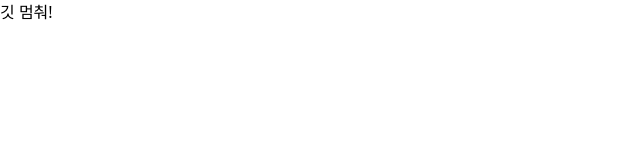
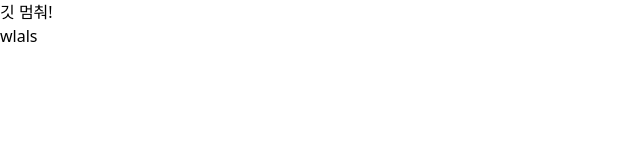
Before and after one commit to Baenaon/frontend, a Next.js app: page /ex1 in a window 1280 px wide. Shown: the top 160 px of the page, without its empty margins (0-640 px from the left). Built offline with nearby package versions, Linux system fonts and the light colour scheme.

Commit message:
Update ex1.js

```diff
--- a/pages/ex1.js
+++ b/pages/ex1.js
@@ -2,6 +2,7 @@ export default function Header(){
     return (
         <>
             <h1>깃 멈춰!</h1>
+            <h1>wlals</h1>
         </>
     );
 }
```
